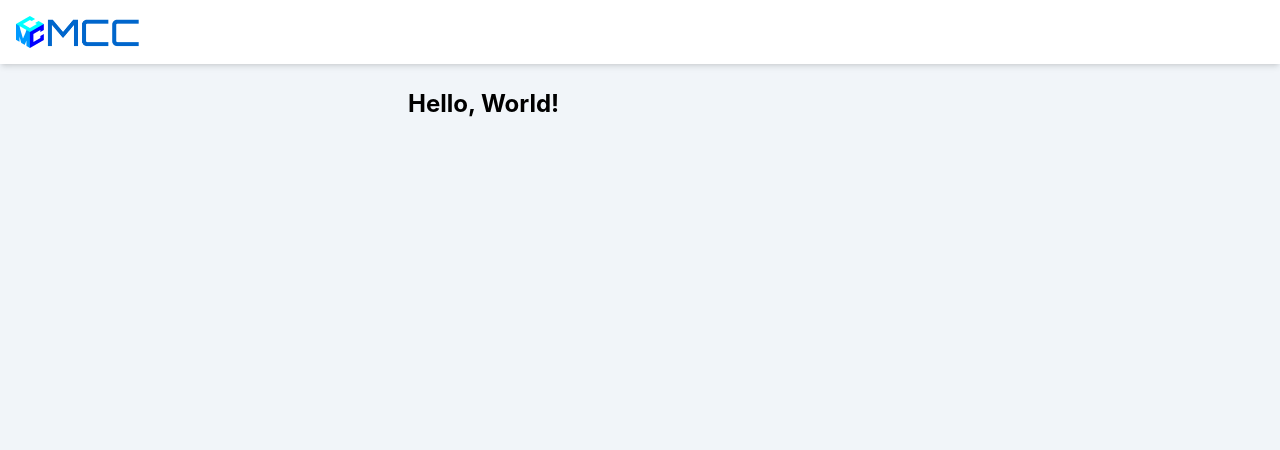
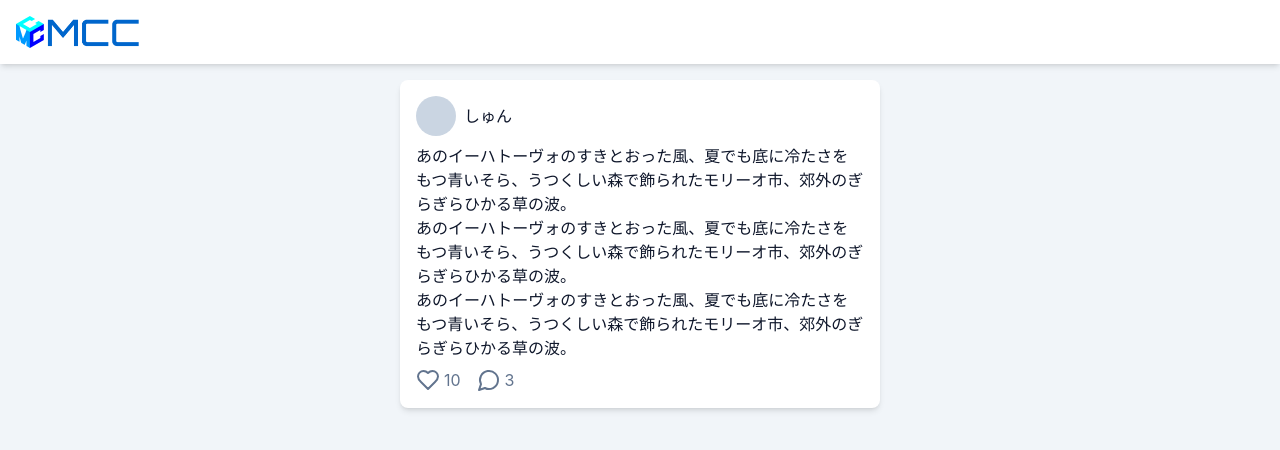
Before and after one commit to tuatmcc/web-app-hands-on, a React (Vite) app in the folder workspaces/app/: page / in a window 1280 px wide. Shown: the top 450 px of the page. Built offline with nearby package versions, Linux system fonts and the light colour scheme.

Commit message:
feat: 投稿のコンポーネントを追加

```diff
--- a/workspaces/app/index.html
+++ b/workspaces/app/index.html
@@ -7,7 +7,7 @@
       content="width=device-width,initial-scale=1,shrink-to-fit=no"
     />
   </head>
-  <body class="bg-slate-100">
+  <body class="bg-slate-100 text-slate-900">
     <div id="root"></div>
     <script type="module" src="/src/index.tsx"></script>
   </body>
--- a/workspaces/app/package.json
+++ b/workspaces/app/package.json
@@ -16,10 +16,12 @@
     "clsx": "2.1.1",
     "react": "19.1.0",
     "react-dom": "19.1.0",
+    "react-icons": "5.5.0",
     "tailwindcss": "4.1.11"
   },
   "devDependencies": {
     "@mcc/config": "workspace:*",
+    "@mcc/schema": "workspace:*",
     "@tailwindcss/vite": "4.1.11",
     "@tanstack/router-plugin": "1.129.8",
     "@tsconfig/vite-react": "7.0.0",
--- /dev/null
+++ b/workspaces/app/src/components/Post.tsx
@@ -0,0 +1,35 @@
+import type { Post as PostType } from "@mcc/schema/api";
+import type { ReactNode } from "react";
+import { LuHeart, LuMessageCircle } from "react-icons/lu";
+
+interface Props {
+	post: PostType;
+}
+
+export function Post({ post }: Props): ReactNode {
+	return (
+		<article className="flex min-w-0 flex-col gap-2 rounded-lg bg-white p-4 shadow-md">
+			<div className="flex items-center gap-2">
+				<span className="size-10 rounded-full bg-slate-300" />
+				<span>{post.name ?? "名無しさん"}</span>
+			</div>
+
+			<p className="whitespace-pre-wrap">{post.content}</p>
+
+			<div className="flex gap-4 text-slate-500">
+				<div className="flex items-center gap-1">
+					<button type="button">
+						<LuHeart className="size-6" />
+					</button>
+					<span>{post.likes}</span>
+				</div>
+				<div className="flex items-center gap-1">
+					<button type="button">
+						<LuMessageCircle className="size-6" />
+					</button>
+					<span>{post.replies}</span>
+				</div>
+			</div>
+		</article>
+	);
+}
--- a/workspaces/app/src/routes/index.tsx
+++ b/workspaces/app/src/routes/index.tsx
@@ -1,4 +1,5 @@
 import { createFileRoute } from "@tanstack/react-router";
+import { Post } from "../components/Post";
 
 export const Route = createFileRoute("/")({
 	component: Index,
@@ -6,8 +7,18 @@ export const Route = createFileRoute("/")({
 
 function Index() {
 	return (
-		<div className="p-2">
-			<h1 className="font-bold text-2xl">Hello, World!</h1>
+		<div>
+			<Post
+				post={{
+					id: "xxxx",
+					name: "しゅん",
+					content:
+						"あのイーハトーヴォのすきとおった風、夏でも底に冷たさをもつ青いそら、うつくしい森で飾られたモリーオ市、郊外のぎらぎらひかる草の波。\nあのイーハトーヴォのすきとおった風、夏でも底に冷たさをもつ青いそら、うつくしい森で飾られたモリーオ市、郊外のぎらぎらひかる草の波。\nあのイーハトーヴォのすきとおった風、夏でも底に冷たさをもつ青いそら、うつくしい森で飾られたモリーオ市、郊外のぎらぎらひかる草の波。",
+					likes: 10,
+					replies: 3,
+					createdAt: 1722163200,
+				}}
+			/>
 		</div>
 	);
 }
```
Also changed, not shown: 1 other file (tests, documents, lock files or other folders).
